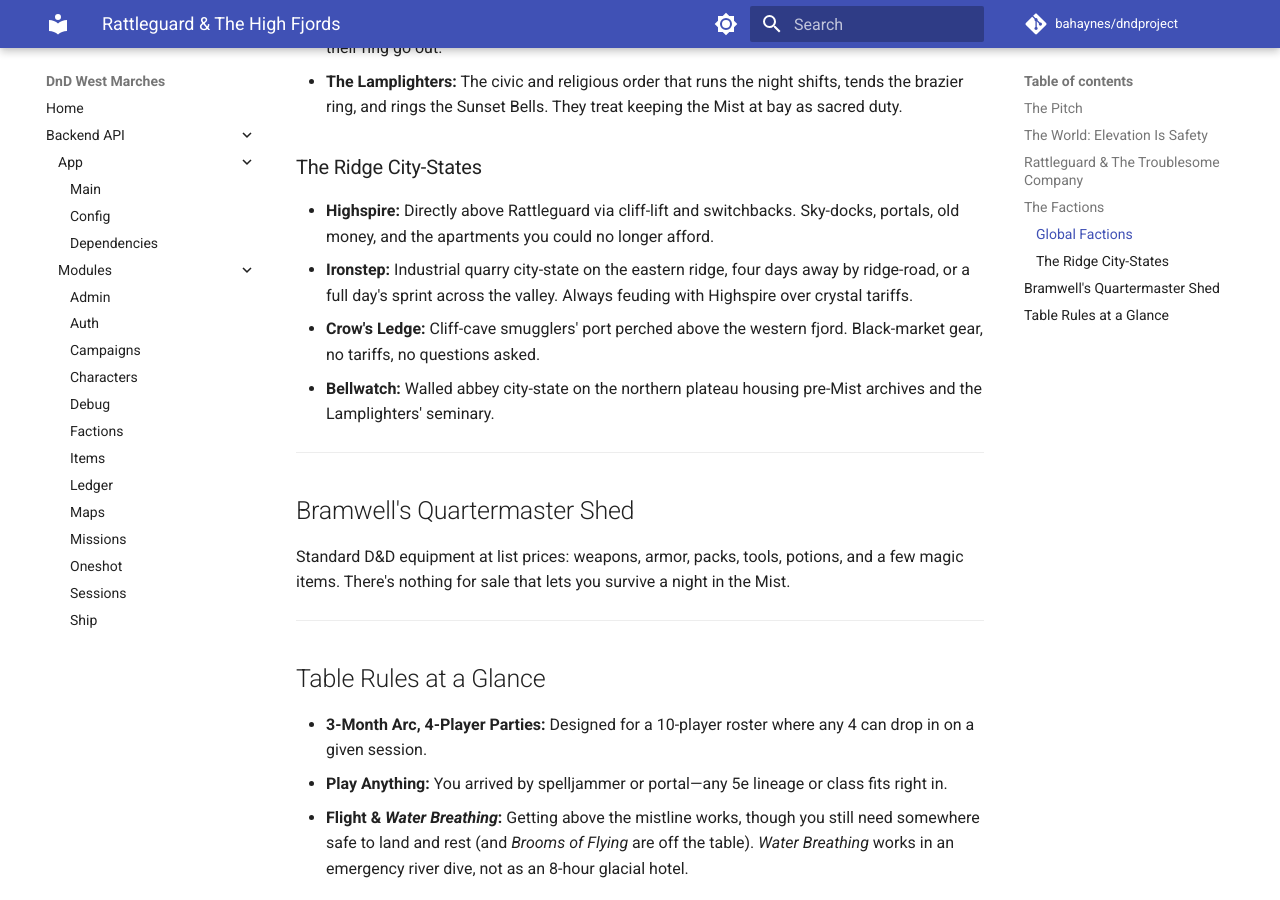
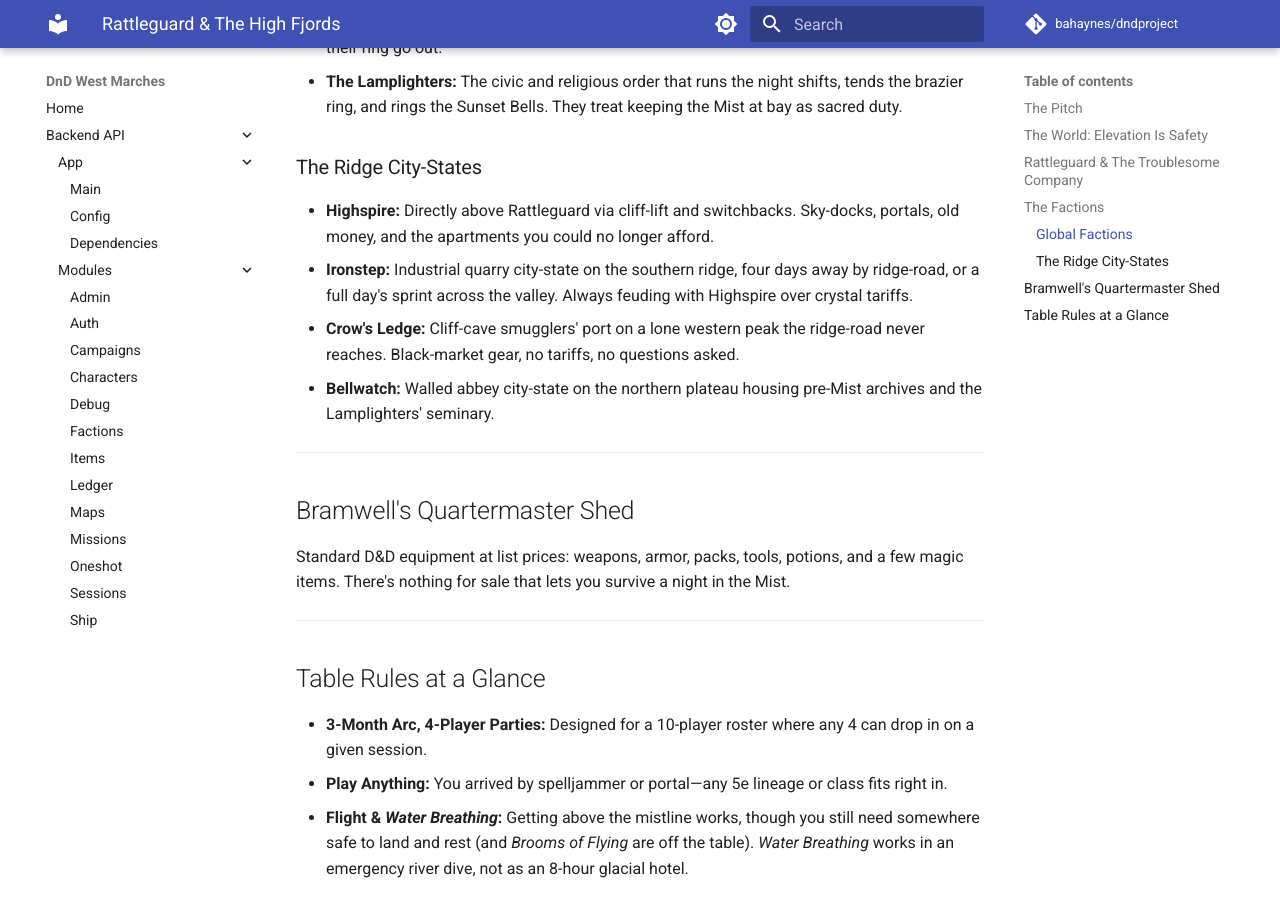
Before and after one commit to bahaynes/dndproject, an MkDocs documentation site: the page built from docs/rattleguard.md, in a window 1280 px wide and 900 px high, scrolled down 1727 px. Built offline with MkDocs 1.6.1 and Material for MkDocs 9.7.7, drawn with Linux system fonts in a browser that asks for light colours; comment, search, counter and statistics services are not loaded.

```diff
--- a/docs/rattleguard.md
+++ b/docs/rattleguard.md
@@ -42,8 +42,8 @@ The High Fjords are a vertical frontier of steep-walled glacial valleys and broa
 
 ### The Ridge City-States
 * **Highspire:** Directly above Rattleguard via cliff-lift and switchbacks. Sky-docks, portals, old money, and the apartments you could no longer afford.
-* **Ironstep:** Industrial quarry city-state on the eastern ridge, four days away by ridge-road, or a full day's sprint across the valley. Always feuding with Highspire over crystal tariffs.
-* **Crow's Ledge:** Cliff-cave smugglers' port perched above the western fjord. Black-market gear, no tariffs, no questions asked.
+* **Ironstep:** Industrial quarry city-state on the southern ridge, four days away by ridge-road, or a full day's sprint across the valley. Always feuding with Highspire over crystal tariffs.
+* **Crow's Ledge:** Cliff-cave smugglers' port on a lone western peak the ridge-road never reaches. Black-market gear, no tariffs, no questions asked.
 * **Bellwatch:** Walled abbey city-state on the northern plateau housing pre-Mist archives and the Lamplighters' seminary.
 
 ---
```
Also changed, not shown: 2 other files.
